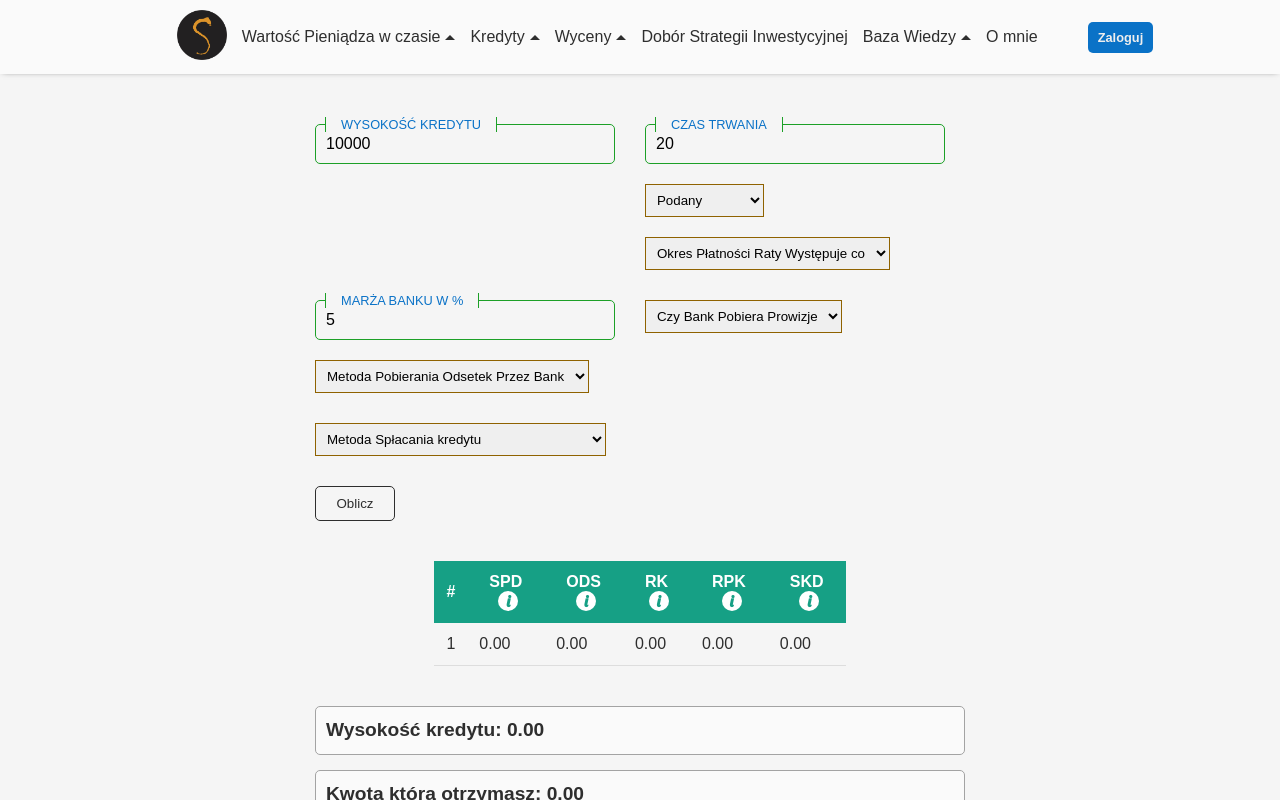
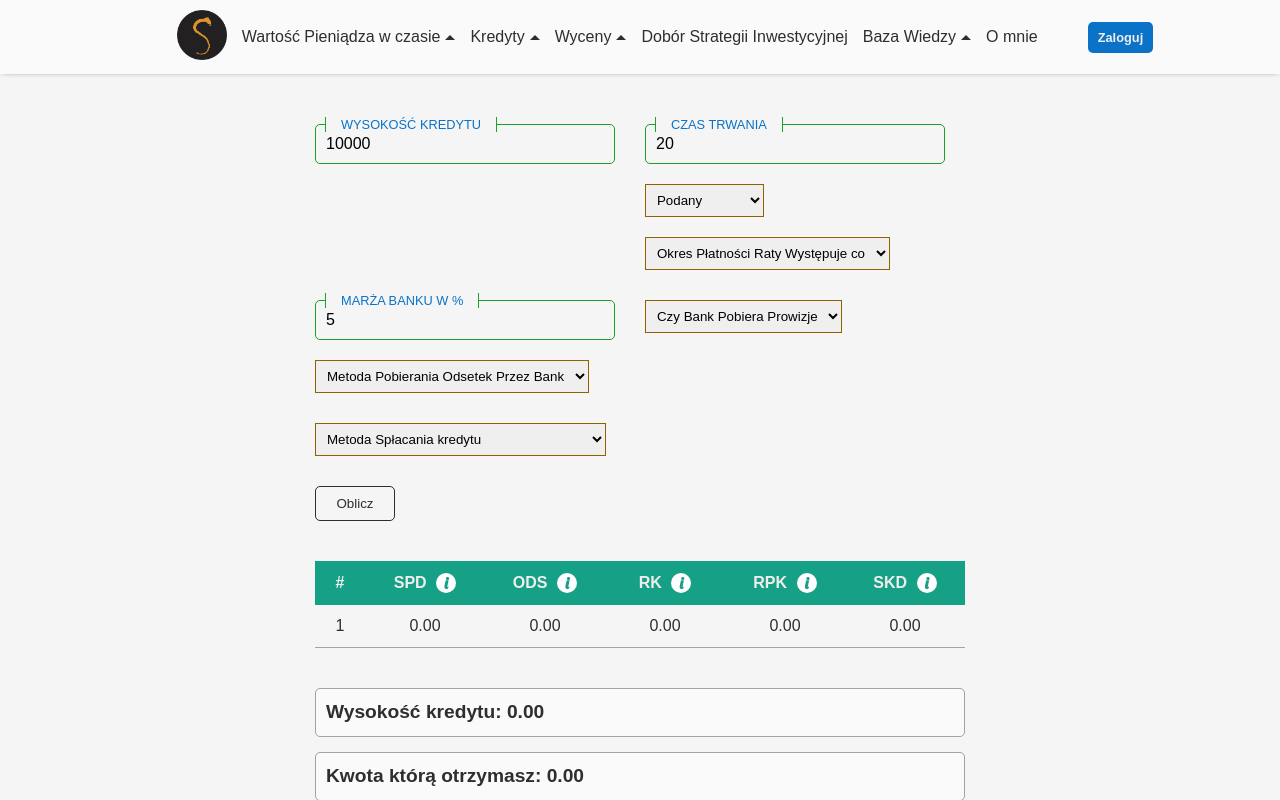
Before and after one commit to Sensaz/TSXFinanse, a React (Vite) app: page /Credits/LoanAmortizationSimulation in a window 1280 px wide. Shown: the top 800 px of the page. Built offline with nearby package versions, Linux system fonts and the light colour scheme.

Commit message:
Refactor stylesheet code and upgrade RWD For Table in Table.sass

```diff
--- a/src/Components/Credits/LoanAmortizationSimulation/LoanAmortizationSimulationTable.tsx
+++ b/src/Components/Credits/LoanAmortizationSimulation/LoanAmortizationSimulationTable.tsx
@@ -57,7 +57,7 @@ const LoanAmortizationSimulationTable = () => {
 
   const result = initialDebtBalanceArr.map((_: any, index: number) => (
     <tr key={index} className="table__body-row">
-      <td className="table__body-short">{index + 1}</td>
+      <td className="table__body-short table--id">{index + 1}</td>
       {loanAmortizationResults.map((el) => {
         return <td className="table__body-short">{el[index].toFixed(2)}</td>
       })}
@@ -67,7 +67,7 @@ const LoanAmortizationSimulationTable = () => {
   const checkLoanAmortizationResultsIsNotEmpty =
     initialDebtBalanceArr.length === 0 ? (
       <tr className="table__body-row">
-        <td className="table__body-short">1</td>
+        <td className="table__body-short table--id">1</td>
         <td className="table__body-short">0.00</td>
         <td className="table__body-short">0.00</td>
         <td className="table__body-short">0.00</td>
@@ -85,59 +85,59 @@ const LoanAmortizationSimulationTable = () => {
       )}
       <table className="table">
         <thead className="table__header">
-          <tr>
-            <th className="table__header-column">#</th>
-            <th className="table__header-column">
+          <tr className="table__header--row">
+            <th className="table__header-short table--id">#</th>
+            <th className="table__header-short">
               SPD
               <span
                 data-info="SPD"
                 onClick={handleOnModal}
                 tabIndex={checkTabIndex}
-                className="table__header--info"
+                className="table__header-short--info"
               >
                 i
               </span>
             </th>
-            <th className="table__header-column">
+            <th className="table__header-short">
               ODS
               <span
                 data-info="ODS"
                 onClick={handleOnModal}
                 tabIndex={checkTabIndex}
-                className="table__header--info"
+                className="table__header-short--info"
               >
                 i
               </span>
             </th>
-            <th className="table__header-column">
+            <th className="table__header-short">
               RK
               <span
                 data-info="RK"
                 onClick={handleOnModal}
                 tabIndex={checkTabIndex}
-                className="table__header--info"
+                className="table__header-short--info"
               >
                 i
               </span>
             </th>
-            <th className="table__header-column">
+            <th className="table__header-short">
               RPK
               <span
                 data-info="RPK"
                 onClick={handleOnModal}
                 tabIndex={checkTabIndex}
-                className="table__header--info"
+                className="table__header-short--info"
               >
                 i
               </span>
             </th>
-            <th className="table__header-column">
+            <th className="table__header-short">
               SKD
               <span
                 data-info="SKD"
                 onClick={handleOnModal}
                 tabIndex={checkTabIndex}
-                className="table__header--info"
+                className="table__header-short--info"
               >
                 i
               </span>
--- a/src/Styles/Navigation.sass
+++ b/src/Styles/Navigation.sass
@@ -1,12 +1,12 @@
 @use 'Variable/mixins'
 @use 'Variable/colors'
 @use 'Variable/functions'
+@use 'Variable/property'
 
 $hamburgerMenuBG: #383838
 $drobDownMenuBG: #dadada
 $activeLink: #004747
 
-$fullSize: 100%
 $arrowBorder: 5px solid
 
 $radius: 5px
@@ -17,7 +17,7 @@ $paddingSize: 10px 15px
   cursor: pointer
 
 %animateColor
-  width: $fullSize
+  width: property.$fullSize
   color: map-get(colors.$fontColor, "normal")
   transition: .1s linear color
 
@@ -61,7 +61,7 @@ $paddingSize: 10px 15px
     @include mixins.tablet
       @include mixins.flexCenter($align: flex-start, $direction: column)
       position: fixed
-      height: $fullSize
+      height: property.$fullSize
       min-width: 310px
       top: 0
       left: -400px
@@ -109,7 +109,7 @@ $paddingSize: 10px 15px
       z-index: 100
       background: none
     &--component
-      width: $fullSize
+      width: property.$fullSize
       margin: 4px
       padding: 4px
       border-radius: $radius
@@ -179,7 +179,7 @@ $paddingSize: 10px 15px
         max-width: 230px
         margin-bottom: 20px
     &-divider
-      width: $fullSize
+      width: property.$fullSize
       padding: 1px 0
       background: map-get(colors.$fontColor, "normal")
     &-item
--- a/src/Styles/Table.sass
+++ b/src/Styles/Table.sass
@@ -1,51 +1,64 @@
+@use 'Variable/mixins'
+@use 'Variable/colors'
+@use 'Variable/property'
 @import 'https://fonts.googleapis.com/css2?family=Dancing+Script:wght@400;700&family=Lobster&family=Montserrat:wght@400;700&display=swap'
 
-// @use "sass:math"
 $tablePadding: 12px
+$borderForTBodyShort: 1px solid map-get(colors.$fontColor, "disabled")
 
 %circle
-  display: inline-block
-  width: 20px
-  height: 20px
+  flex: 0 0 20px
+  text-align: center
+  font-size: 1em
   border-radius: 50%
   cursor: pointer
-  text-align: center
+
+%short
+  @include mixins.flexCenter($justify: center, $align: center)
+  width: calc((property.$fullSize - 50px) / 5)
+  padding: $tablePadding
 
 .table
-  display: block
-  position: relative
-  min-width: 300px
-  width: 100%
-  max-width: fit-content
+  display: grid
+  width: clamp(300px, property.$fullSize, 650px)
   max-height: 250px
-  margin: 40px auto
+  margin: 40px 0
+  border-collapse: collapse
   border-spacing: 0
-  border-collapse: collapse
-  overflow-y: auto
-  @media only screen and (max-width: 749px)
-    display: block
-    margin: 40px 0
+  overflow: auto
+  &--id
+    width: clamp(50px, 50px ,50px)
+  @include mixins.smallTablet($width: min-width)
+    margin: 40px auto
   &__header
     position: sticky
     top: 0
-    &-column
-      padding: $tablePadding
-      color: #fff
-      background-color: #16a085
-    &--info
-      @extend %circle
-      margin-left: 10%
-      color: #16a085
-      background: white
-      font-family: 'Lobster', cursive
-      &:hover, &:focus
-        color: white
-        background: #004e3f
+    width: property.$fullSize
+    text-align: center
+    color: map-get(colors.$fontColor, "light")
+    background-color: map-get(colors.$secondary, "normal")
+    &--row
+      @include mixins.flexCenter($justify: center, $align: center)
+    &-short
+      @extend %short
+      &--info
+        @extend %circle
+        margin-left: 10%
+        color: map-get(colors.$secondary, "normal")
+        background: white
+        font-family: 'Lobster', cursive
+        &:hover, &:focus
+          color: map-get(colors.$fontColor, "light")
+          background: map-get(colors.$secondaryHover, "normal")
   &__body
-    &-short
-      padding: $tablePadding
-      border-bottom: 1px solid #ddd
+    width: property.$fullSize
+    text-align: center
     &-row
-      transition: all .1s ease-in
+      @include mixins.flexCenter
+      width: property.$fullSize
+      transition: box-shadow .1s ease-in
       &:hover
         box-shadow: 2px 2px 12px rgba(0, 0, 0, .2), -1px -1px 8px rgb(0, 0, 0, .2)
+    &-short
+      @extend %short
+      border-bottom: $borderForTBodyShort
--- a/src/Styles/Variable/_colors.sass
+++ b/src/Styles/Variable/_colors.sass
@@ -5,6 +5,9 @@ $primary: ("dark": #0A72C7, "light": #249CFF)
 
 $primaryHover: ("dark": darken(map-get($primary, "dark"), 10%), "light": lighten(map-get($primary, "dark"), 10%))
 
+$secondary: ("normal": #16a085)
+$secondaryHover: ("normal": darken(map-get($secondary, "normal"), 20%))
+
 $fontColor: ("normal": #2e2e2e, "light": #eeeeee, "warn": #8f6200, "disabled": #a3a3a3)
 
 $fontColorHover: ("normal": darken(map-get($fontColor, "normal"), 30%), "light": #ffbd66)
--- /dev/null
+++ b/src/Styles/Variable/_property.sass
@@ -0,0 +1 @@
+$fullSize: 100%
```
